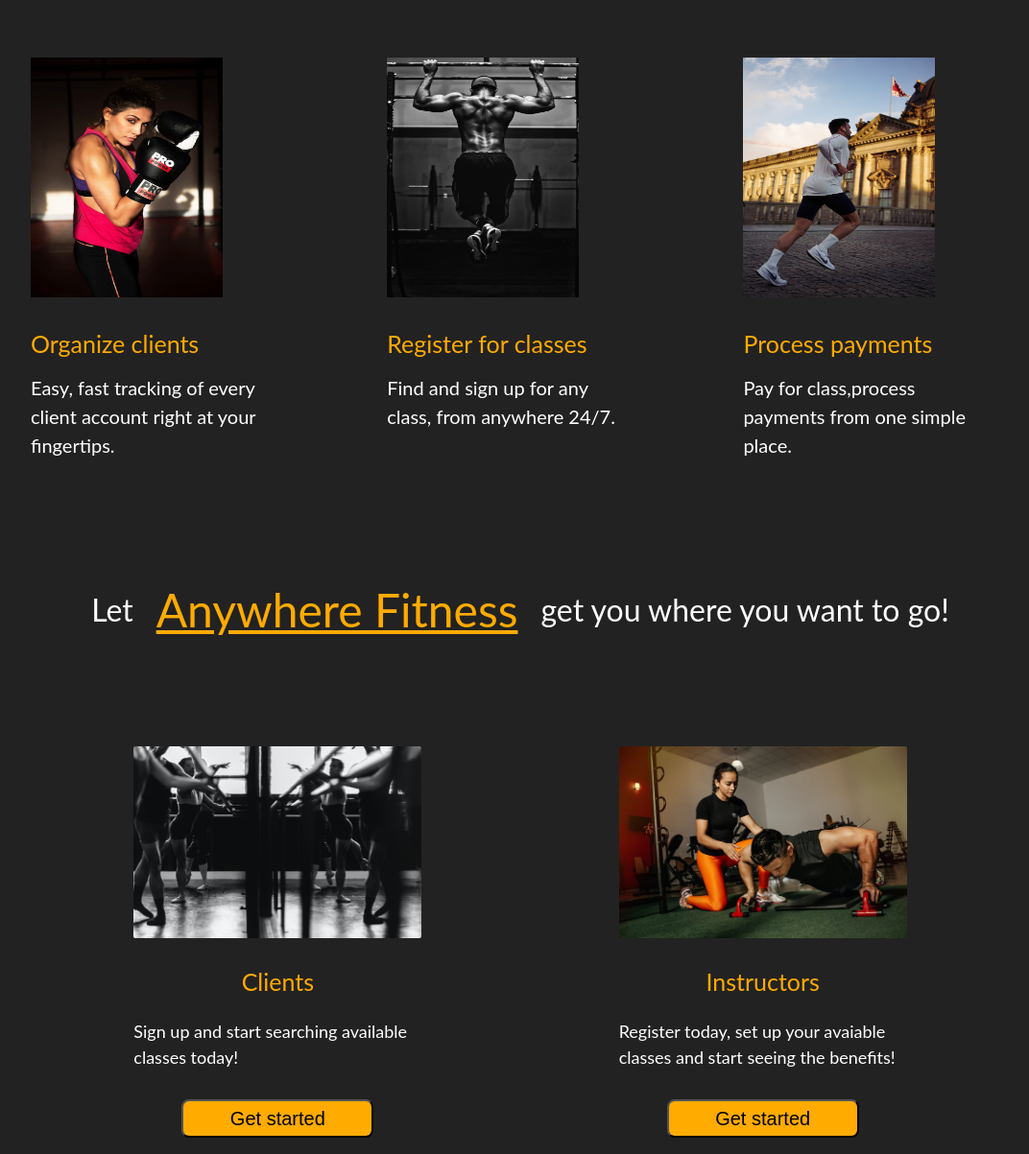
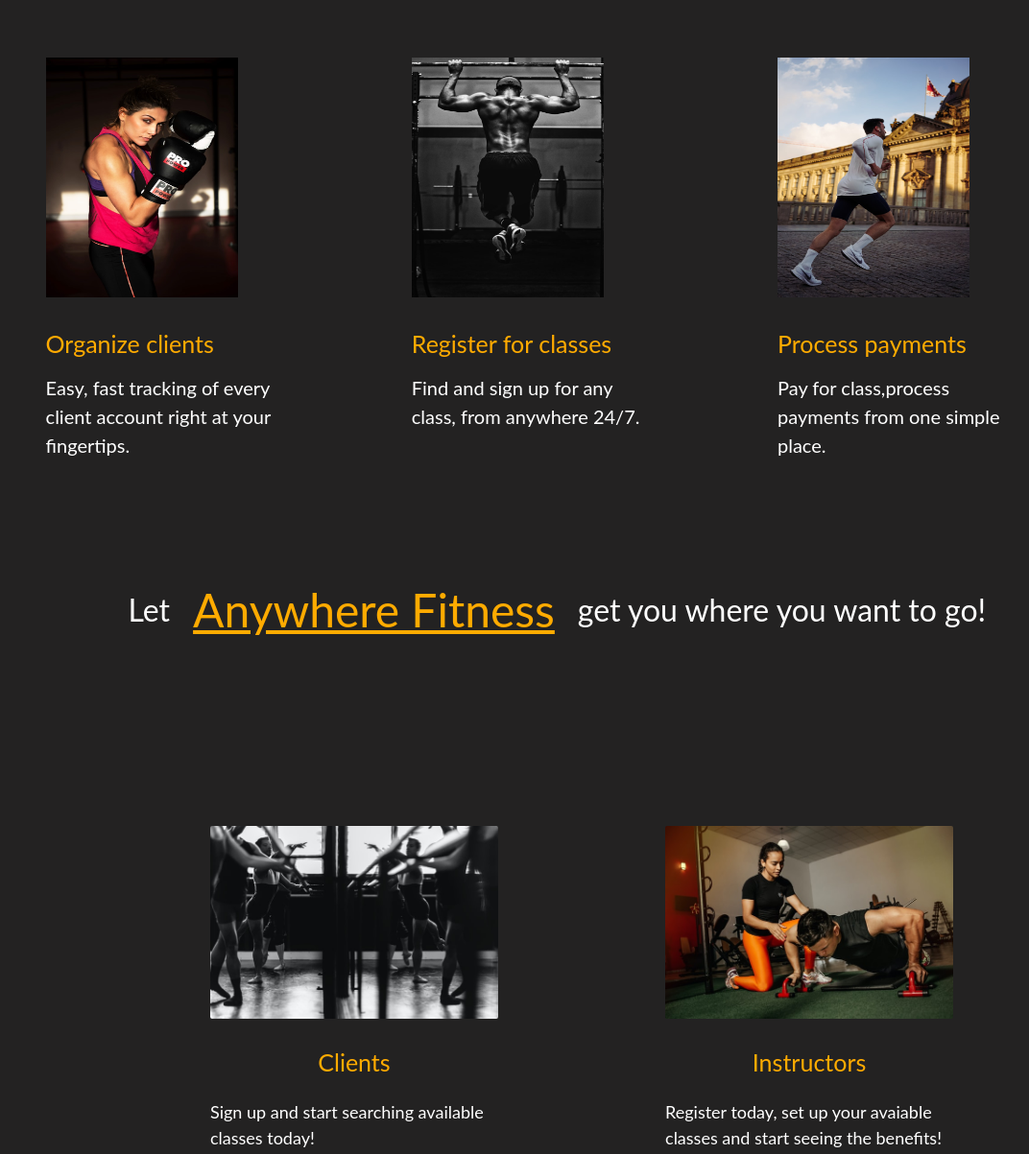
Before and after one commit to Anywhere-Fitness-2/Marketing, a plain HTML site: page index.html in a window 1280 px wide. Shown: the part 884-2087 px from the top of the page at 96% size, without its empty margins (66-1138 px from the left). Drawn offline with Linux system fonts and the light colour scheme.

Commit message:
additional margin adjustments

```diff
--- a/CSS/index.css
+++ b/CSS/index.css
@@ -316,12 +316,12 @@ header .logo {
   font-family: "Lato", sans-serif;
   font-size: 1.8rem;
   display: flex;
-  justify-content: space-around;
+  justify-content: space-between;
   align-items: baseline;
   align-content: center;
   margin-bottom: 5%;
   margin-top: 10%;
-  margin-left: 3%;
+  margin-left: 7%;
   padding-right: 10%;
 }
 @media (max-width:500px) {
@@ -396,6 +396,7 @@ header .logo {
   justify-content: center;
   align-items: center;
   align-content: center;
+  margin-left: 3%;
 }
 @media (max-width:500px) {
   .section-divider {
@@ -440,6 +441,7 @@ header .logo {
   justify-content: space-around;
   align-items: center;
   margin-top: 3%;
+  padding: 8%;
 }
 @media (max-width:500px) {
   .section-cards {
@@ -497,9 +499,10 @@ header .logo {
 }
 #cards {
   display: flex;
-  justify-content: space-evenly;
+  justify-content: center;
   margin-top: 3%;
   margin-right: 5%;
+  margin-left: 10%;
 }
 @media (max-width:500px) {
   #cards {
--- a/Less/main.less
+++ b/Less/main.less
@@ -3,12 +3,12 @@
   font-family: "Lato", sans-serif;
   font-size: 1.8rem;
   display: flex;
-  justify-content: space-around;
+  justify-content: space-between;
   align-items: baseline;
   align-content: center;
   margin-bottom: 5%;
   margin-top: 10%;
-  margin-left: 3%;
+  margin-left: 7%;
   padding-right: 10%;
 
   @media @mobile {
@@ -78,6 +78,7 @@
   .flex-it(row, center);
   align-items: center;
   align-content: center;
+  margin-left: 3%;
 
   @media @mobile {
     width: 250px;
@@ -117,6 +118,7 @@
   justify-content: space-around;
   align-items: center;
   margin-top: 3%;
+  padding: 8%;
 
   @media @mobile {
     width: 300px;
@@ -172,14 +174,17 @@
 
 #cards {
   display: flex;
-  justify-content: space-evenly;
+  justify-content: center;
   margin-top: 3%;
   margin-right: 5%;
+  margin-left: 10%;
 
   @media @mobile {
     .flex-it(column, center);
   }
 } //close cards
+
+//about page cards
 
 #team1 {
   max-width: 100%;
```
